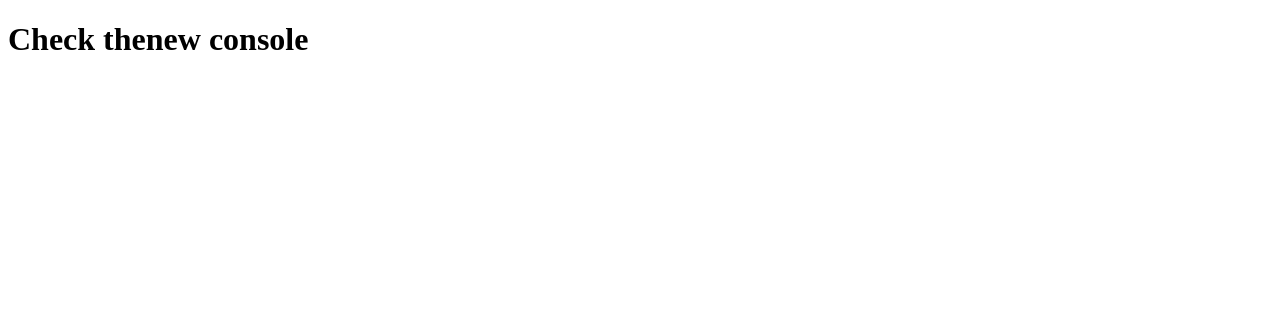
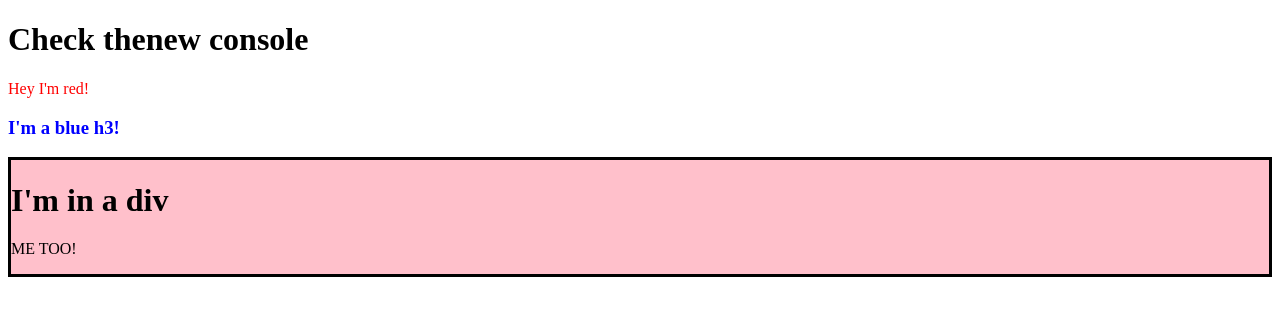
Before and after one commit to TubaSpinach/odin-js-rockpaperscissors, a plain HTML site: page index.html in a window 1280 px wide. Drawn offline with Linux system fonts and the light colour scheme.

Commit message:
feat: use createElement and appendChild to manipulate the DOM

```diff
--- a/index.html
+++ b/index.html
@@ -8,6 +8,7 @@
 </head>
 <body>
     <h1>Check thenew console</h1>
+    <div class="entrybox"></div>
 </body>
 
 </html>
--- a/script.js
+++ b/script.js
@@ -63,3 +63,29 @@ function game() {
     }
     return true;
 }
+
+const entrybox = document.querySelector('.entrybox');
+
+const redP = document.createElement('p');
+redP.style.color = 'red';
+redP.textContent = "Hey I'm red!";
+
+const blueH3 = document.createElement('h3');
+blueH3.style.color = 'blue';
+blueH3.textContent = "I'm a blue h3!";
+
+const blackDiv = document.createElement('div');
+blackDiv.style.cssText = "background-color: pink; border-style: solid; border-color: black;"
+
+const h1Div = document.createElement('h1');
+h1Div.textContent = "I'm in a div";
+
+const pDiv = document.createElement('p');
+pDiv.textContent = "ME TOO!";
+
+blackDiv.appendChild(h1Div);
+blackDiv.appendChild(pDiv);
+
+entrybox.appendChild(redP);
+entrybox.appendChild(blueH3);
+entrybox.appendChild(blackDiv);
```
